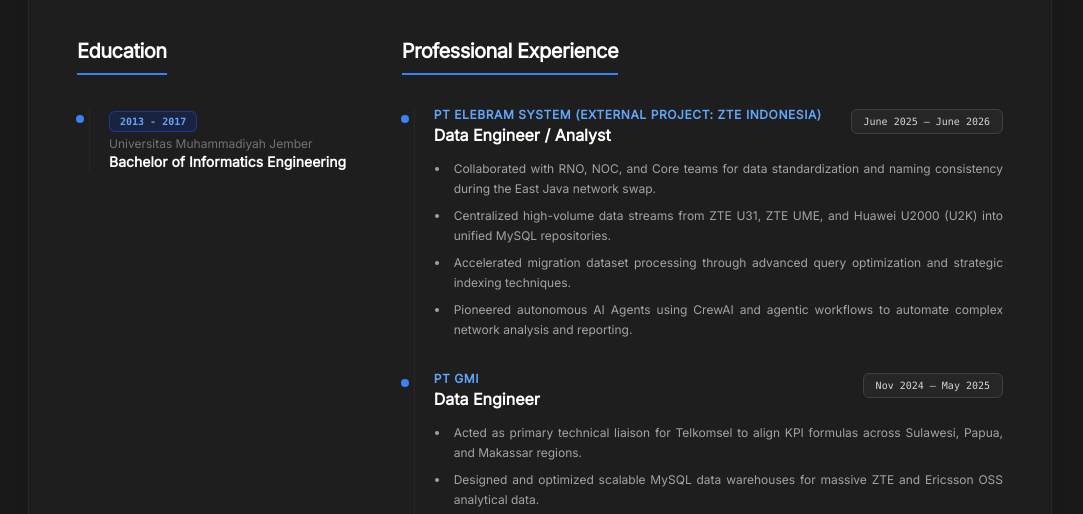
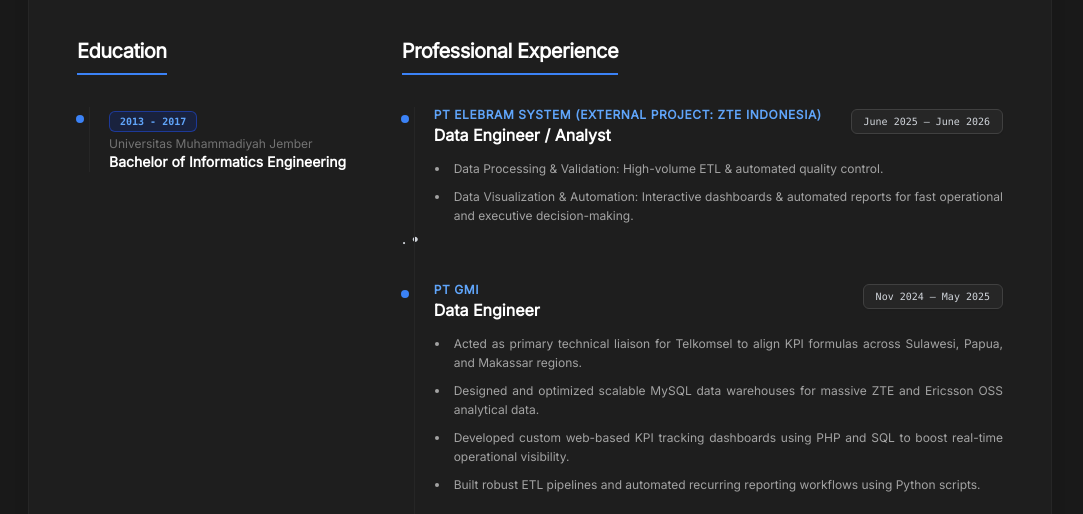
Before and after one commit to fikriiNaufal/hwJPNvOK, a plain HTML site: page resume.html in a window 1280 px wide. Shown: the part 265-779 px from the top of the page, without its empty margins (100-1183 px from the left). Drawn offline with nearby package versions, Linux system fonts and the light colour scheme.

Commit message:
Update resume.html

```diff
--- a/resume.html
+++ b/resume.html
@@ -82,12 +82,13 @@
                             </div>
                         </div>
                         <ul class="list-disc list-outside ml-4 text-neutral-400 text-xs space-y-2 leading-relaxed text-justify">
-                            <li class="pl-1">Collaborated with RNO, NOC, and Core teams for data standardization and naming consistency during the East Java network swap.</li>
-                            <li class="pl-1">Centralized high-volume data streams from ZTE U31, ZTE UME, and Huawei U2000 (U2K) into unified MySQL repositories.</li>
-                            <li class="pl-1">Accelerated migration dataset processing through advanced query optimization and strategic indexing techniques.</li>
-                            <li class="pl-1">Pioneered autonomous AI Agents using CrewAI and agentic workflows to automate complex network analysis and reporting.</li>
+                            <li class="pl-1">Data Processing & Validation: High-volume ETL & automated quality control.</li>
+                            <li class="pl-1">Data Visualization & Automation: Interactive dashboards & automated reports for fast operational and executive decision-making.</li>
                         </ul>
                     </div>
+
+                     .
+•
 
                     <div class="relative pl-8">
                         <span class="absolute left-[3px] top-2 w-2 h-2 rounded-full bg-blue-500 -translate-x-1/2"></span>
```
